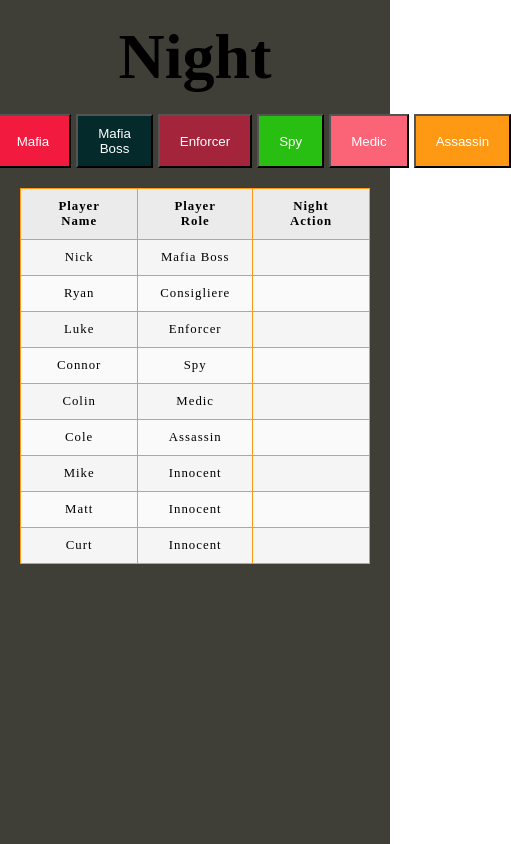
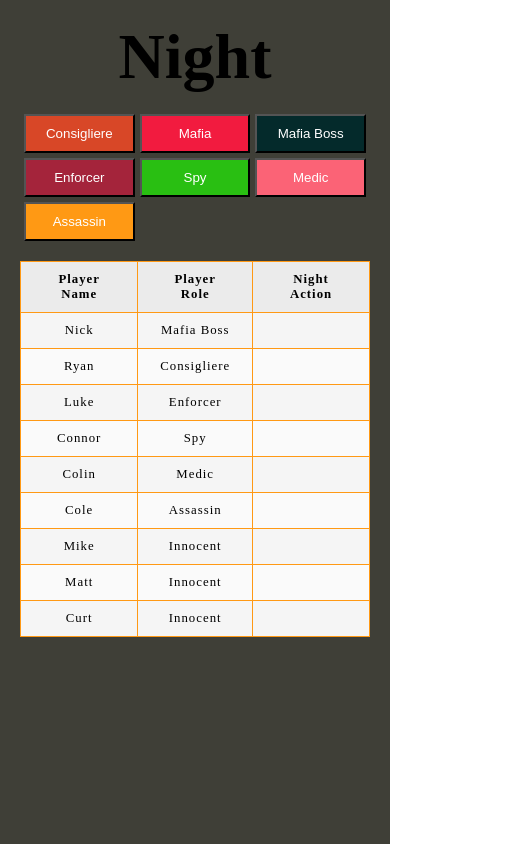
Before and after one commit to SirKillz/Mafia-React, a React (Vite) app in the folder react-mafia/: page / in a window 390 px wide. Both pictures are taken after a click on the button "Debug". Shown: the whole page, 511 px wide, since content can reach past the window. Built offline with nearby package versions, Linux system fonts and the light colour scheme.

Commit message:
Added styling for night nav buttons on mobile

```diff
--- a/react-mafia/src/css/night/nightNavButtons.css
+++ b/react-mafia/src/css/night/nightNavButtons.css
@@ -41,3 +41,10 @@
     background-color: var(--assassin);
     color: white;
 }
+
+@media (max-width: 1024px) {
+    .night-nav-buttons {
+        display: grid;
+        grid-template-columns: repeat(3, 1fr);
+    }
+}
```
